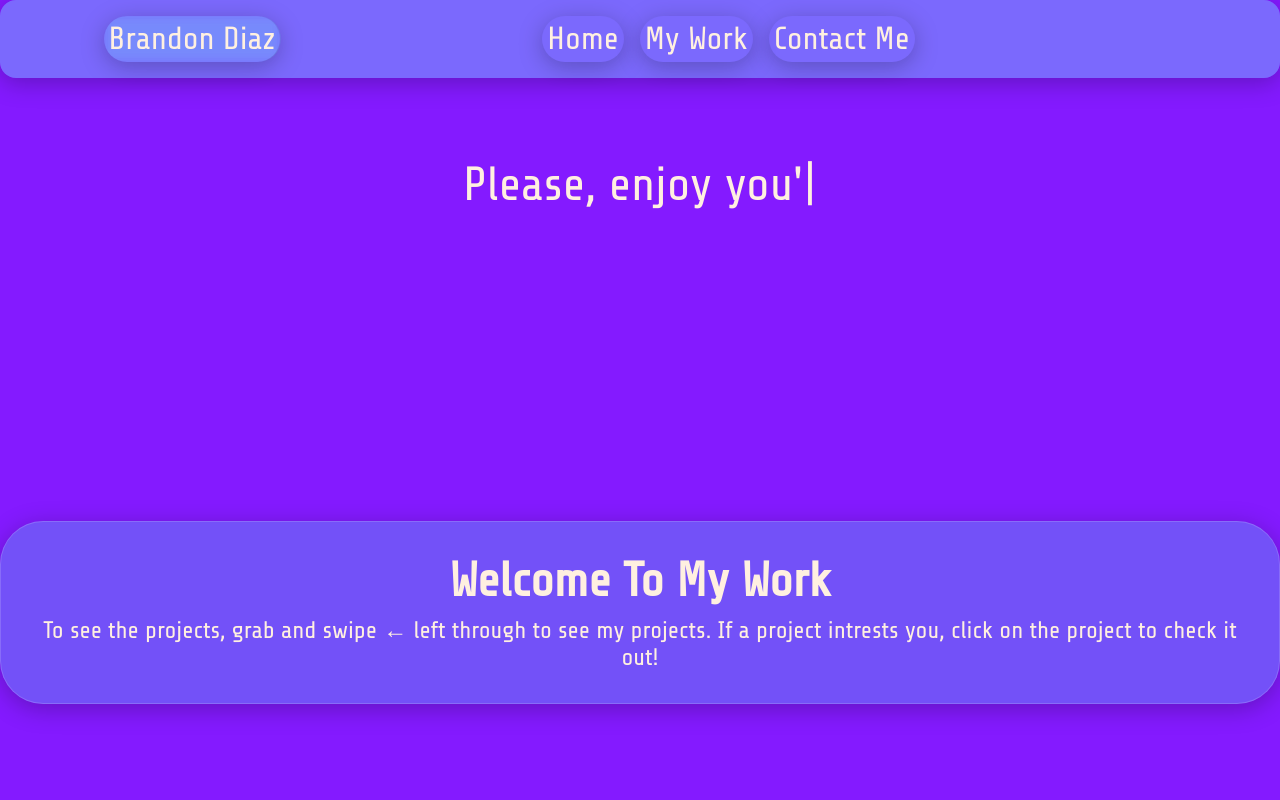
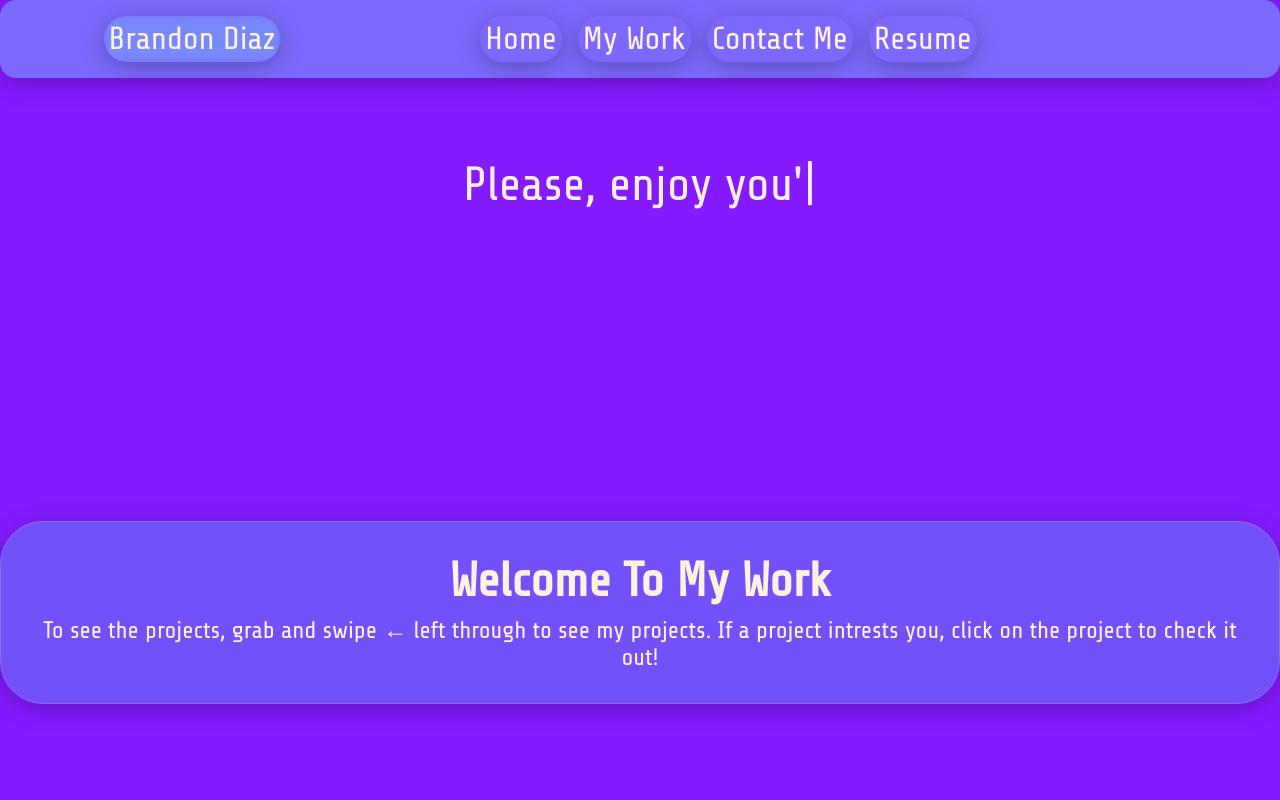
Before and after one commit to 1Clide1/My-react-port, a React (Create React App) app: page / in a window 1280 px wide. Shown: the top 800 px of the page. Built offline with nearby package versions, Linux system fonts and the light colour scheme; some icons are missing.

Commit message:
adding my resume to the navbar that way if someone wanted my resume they can download it on the spot

```diff
--- a/src/components/navbar/Navbar.css
+++ b/src/components/navbar/Navbar.css
@@ -20,7 +20,7 @@
 }
 .nav-ul {
   display: grid;
-  grid-template-columns: repeat(3, auto);
+  grid-template-columns: repeat(4, auto);
   list-style: none;
   width: 70vw;
   text-align: center;
--- a/src/components/navbar/navbar.js
+++ b/src/components/navbar/navbar.js
@@ -30,6 +30,16 @@ function Navbar() {
             </li>
           );
         })}
+        {/* link to download resume */}
+        <li>
+          <a
+            className="navbar-links"
+            href="../../resume/BrandonDiaz.docx"
+            download="Brandon Diaz Resume"
+          >
+            Resume
+          </a>
+        </li>
       </ul>
     </nav>
   );
```
Also changed, not shown: 1 other file (tests, documents, lock files or other folders).
